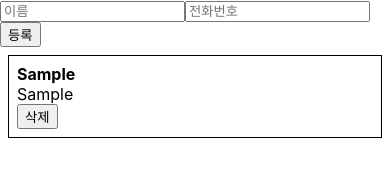
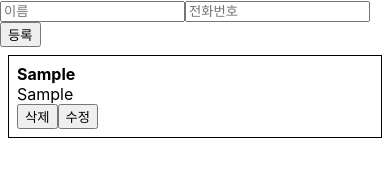
Before and after one commit to BadCandy/reactjs-practice, a React (Create React App) app: page / in a window 390 px wide. Both pictures are taken after typing "Sample", "Sample" into the empty fields and a click on the button "등록". Shown: the top 188 px of the page. Built offline with nearby package versions, Linux system fonts and the light colour scheme.

Commit message:
[feature] Add to function updating phone information

```diff
--- a/src/App.js
+++ b/src/App.js
@@ -25,7 +25,18 @@ class App extends Component {
     this.setState({
       information: information.filter(info => info.id !== id)
     });
+  }
 
+  handleUpdate = (id, data) => {
+    const { information } = this.state;
+    this.setState({
+      information: information.map(info => {
+        if (info.id === id) {
+          return { id, ...data };
+        }
+        return info;
+      })
+    });
   }
   render() {
     return (
@@ -34,6 +45,7 @@ class App extends Component {
         <PhoneInfoList
           data={this.state.information}
           onRemove={this.handleRemove}
+          onUpdate={this.handleUpdate}
         />
       </div>
     );
--- a/src/components/PhoneInfo.js
+++ b/src/components/PhoneInfo.js
@@ -1,14 +1,50 @@
-import React, { Component } from 'react';
+import React, { Component, Fragment } from 'react';
 
 class PhoneInfo extends Component {
+
+    state = {
+        editing: false,
+        name: '',
+        phone: ''
+    }
 
     handleRemove = () => {
         const { info, onRemove } = this.props;
         onRemove(info.id);
     }
 
+    handleToggleEdit = () => {
+        // true -> false
+            // onUpdate
+        // false -> true
+            // state에 info 값들 넣어주기
+
+        const { info, onUpdate } = this.props;
+        if (this.state.editing) {
+            onUpdate(info.id, {
+                name: this.state.name,
+                phone: this.state.phone
+            });
+        } else {
+            this.setState({
+                name: info.name,
+                phone: info.phone
+            });
+        }
+        this.setState({
+            editing: !this.state.editing
+        });
+    }
+
+    handleChange = (e) => {
+        this.setState({
+            [e.target.name]: e.target.value
+        });
+    }
+
     render() {
         const { name, phone, id } = this.props.info;
+        const { editing } = this.state;
 
         const style = {
             border: '1px solid black',
@@ -18,9 +54,35 @@ class PhoneInfo extends Component {
 
         return (
             <div style={style}>
-                <div><b>{name}</b></div>
-                <div>{phone}</div>
+                {
+                    editing ? (
+                        <Fragment>
+                            <div>
+                                <input
+                                    name="name"
+                                    onChange={this.handleChange}
+                                    value={this.state.name}
+                                />
+                            </div>
+                            <div>
+                                <input
+                                    name="phone"
+                                    onChange={this.handleChange}
+                                    value={this.state.phone}
+                                />
+                            </div>
+                        </Fragment>
+                    ) : (
+                        <Fragment>
+                            <div><b>{name}</b></div>
+                            <div>{phone}</div>
+                        </Fragment>
+                    )
+                }
                 <button onClick={this.handleRemove}>삭제</button>
+                <button onClick={this.handleToggleEdit}>
+                    { editing ? '적용' : '수정' }
+                </button>
             </div>
         );
     }
--- a/src/components/PhoneInfoList.js
+++ b/src/components/PhoneInfoList.js
@@ -8,10 +8,11 @@ class PhoneInfoList extends Component {
     }
 
     render() {
-        const {data, onRemove} = this.props;
+        const {data, onRemove, onUpdate } = this.props;
         const list = data.map(
             info => (<PhoneInfo
                         onRemove={onRemove}
+                        onUpdate={onUpdate}
                         info={info}
                         key={info.id}
                     />)
```
